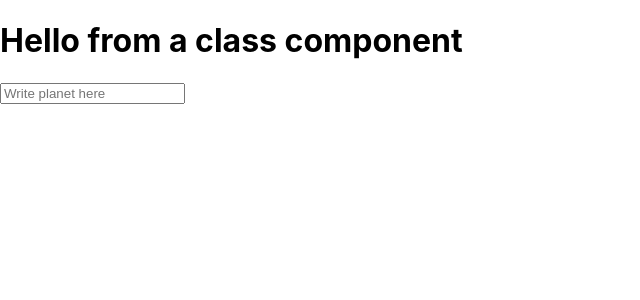
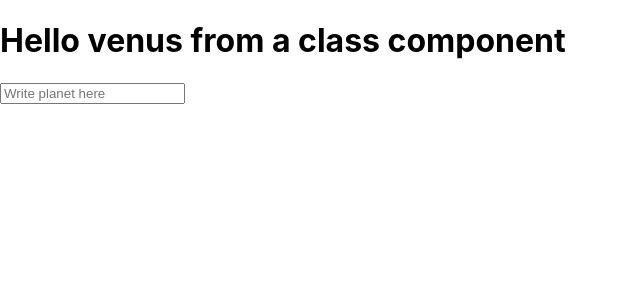
Before and after one commit to sergekamya/react_hello_world, a React (Create React App) app: page / in a window 1280 px wide. Shown: the top 300 px of the page, without its empty margins (0-640 px from the left). Built offline with nearby package versions, Linux system fonts and the light colour scheme.

Commit message:
Refactored App.jsx from class component to functional component using hooks

```diff
--- a/src/App.jsx
+++ b/src/App.jsx
@@ -1,27 +1,44 @@
-import React, { Component } from "react";
-import GreetingInput from './GreetingInput'
-import GreetingOutput from './GreetingOutput'
+import React, { useState } from "react";
+import GreetingInput from "./GreetingInput";
+import GreetingOutput from "./GreetingOutput";
 
-export class App extends Component {
-  state = {
-    planet: "",
-  };
+const App = () => {
+  const [planet, setPlanet] = useState("venus");
 
-  renderGreeting(event) {
-    this.setState({ planet: event.target.value });
-  }
-
-  render() {
-    //const { planet } = this.state;
-
-    return (
-      <>
-        <GreetingOutput planet= {this.state.planet}/>
-        <GreetingInput renderGreeting={this.renderGreeting.bind(this)} />
-
-      </>
-    );
-  }
-}
+  return (
+    <div>
+      <GreetingOutput planet={planet} />
+      <GreetingInput textInput={setPlanet} />
+    </div>
+  );
+};
 
 export default App;
+
+// import React, { Component } from "react";
+// import GreetingInput from './GreetingInput'
+// import GreetingOutput from './GreetingOutput'
+
+// export class App extends Component {
+//   state = {
+//     planet: "",
+//   };
+
+//   textInput(event) {
+//     this.setState({ planet: event.target.value });
+//   }
+
+//   render() {
+//     //const { planet } = this.state;
+
+//     return (
+//       <>
+//         <GreetingOutput planet= {this.state.planet}/>
+//         <GreetingInput textInput={this.textInput.bind(this)} />
+
+//       </>
+//     );
+//   }
+// }
+
+// export default App;
--- a/src/GreetingInput.jsx
+++ b/src/GreetingInput.jsx
@@ -7,7 +7,7 @@ const GreetingInput = (props) => {
         type="text"
         placeholder="Write planet here"
         onChange={(event) => {
-          props.renderGreeting(event);
+          props.textInput(event.target.value);
         }}
       ></input>
     </div>
```
